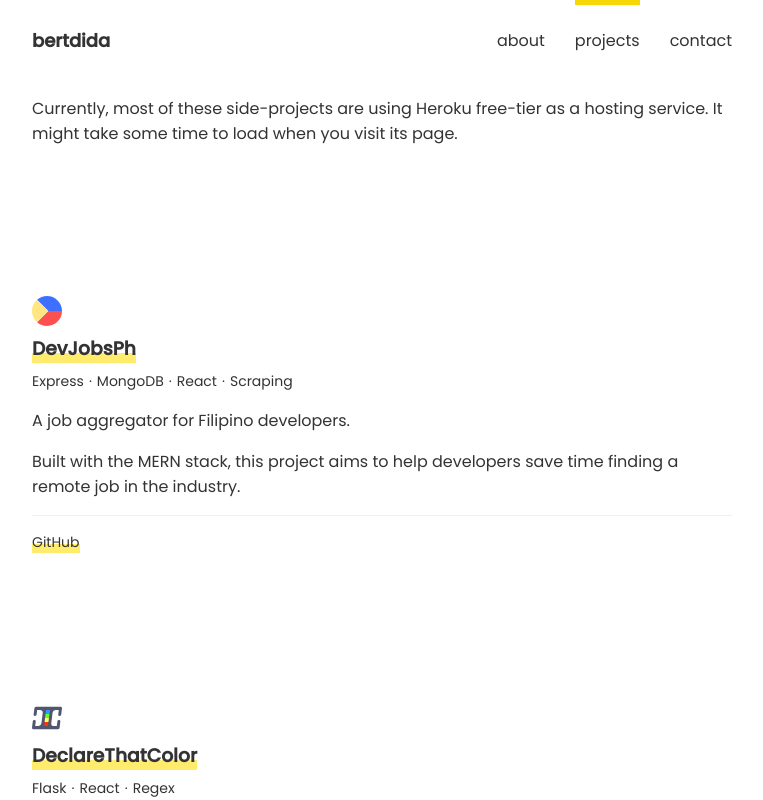
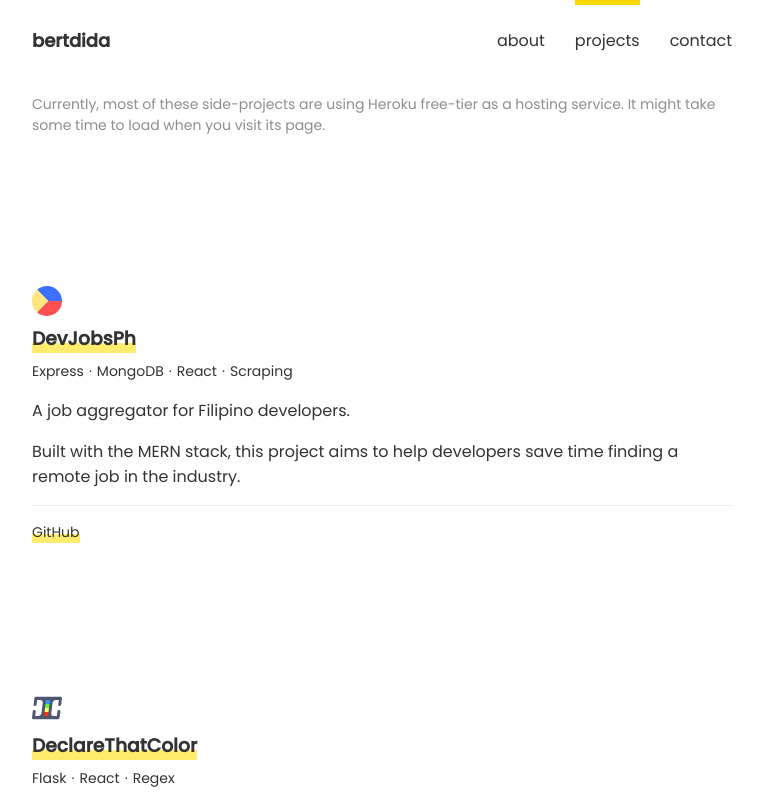
Before and after one commit to bertdida/bertdida.github.io, a React (Create React App) app: page /projects in a window 1280 px wide. Shown: the top 800 px of the page, without its empty margins (258-1021 px from the left). Built offline with nearby package versions, Linux system fonts and the light colour scheme.

Commit message:
Style project info text

```diff
--- a/src/pages/projects/Projects.js
+++ b/src/pages/projects/Projects.js
@@ -11,7 +11,7 @@
       </Helmet>
 
       <section className="projects">
-        <p>
+        <p className="projects__note">
           Currently, most of these side-projects are using Heroku free-tier as a
           hosting service. It might take some time to load when you visit its
           page.
--- a/src/pages/projects/Projects.scss
+++ b/src/pages/projects/Projects.scss
@@ -1,4 +1,9 @@
 .projects {
+  &__note {
+    font-size: 14px;
+    color: #8e8e8e;
+  }
+
   &__list {
     list-style: none;
     padding: 0;
```
